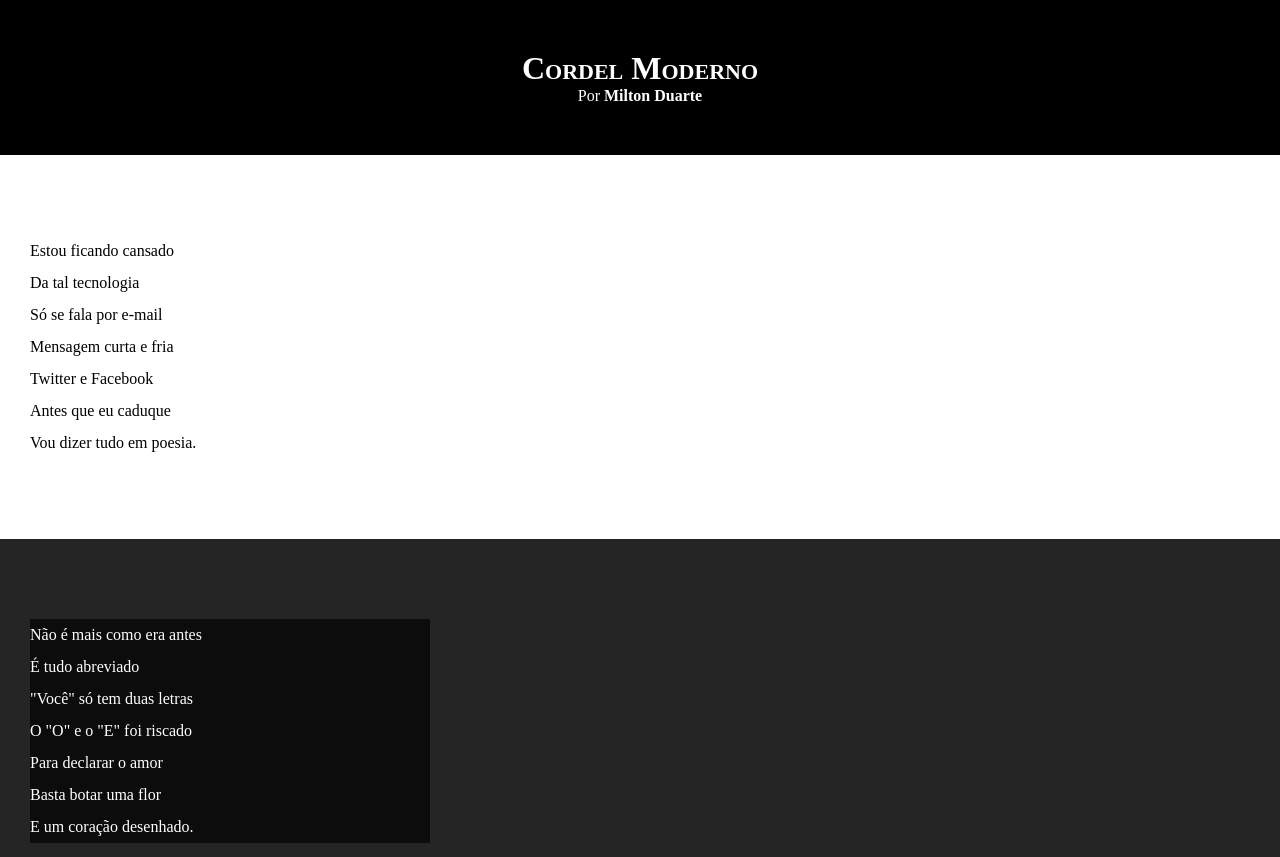
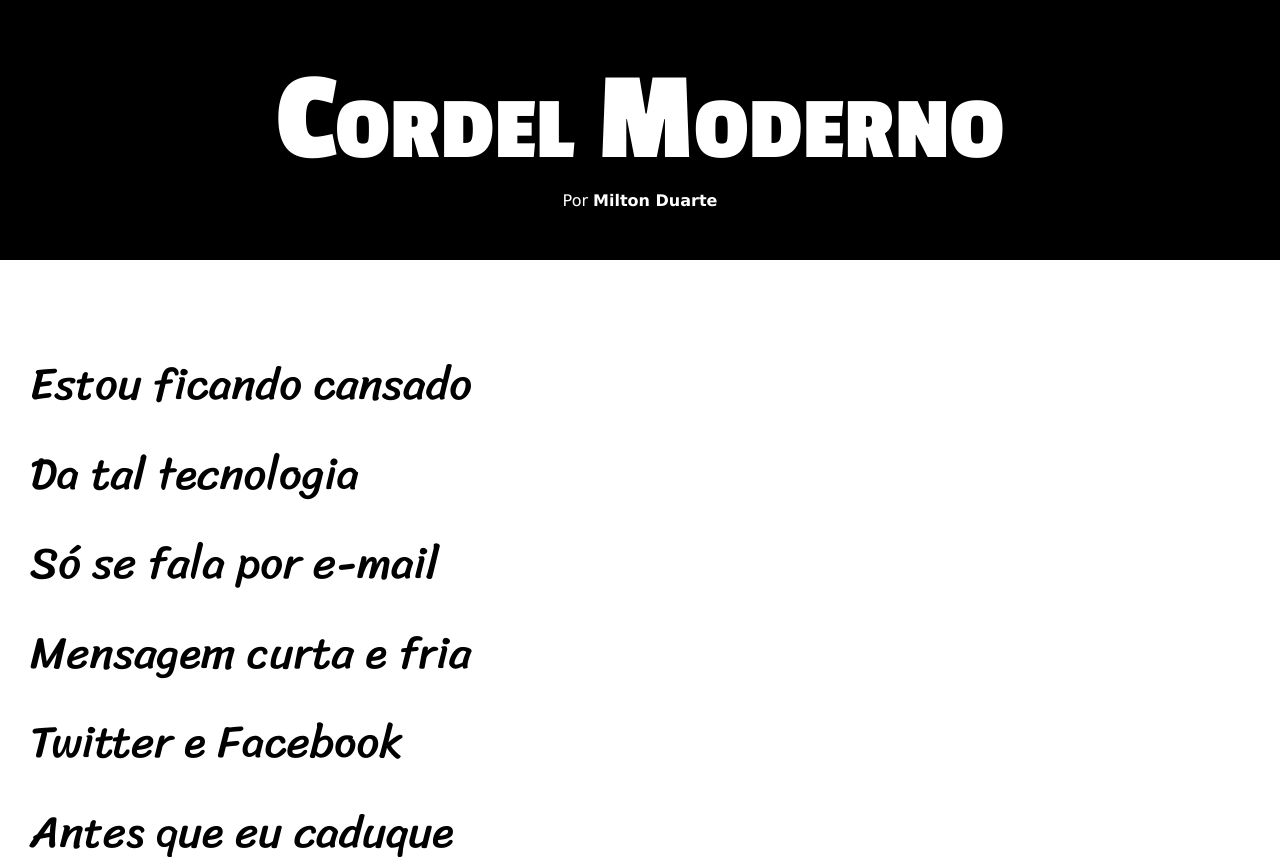
Before and after one commit to cordeirocode/projeto-cordel, a plain HTML site: page index.html in a window 1280 px wide. Shown: the top 857 px of the page. Drawn offline with Linux system fonts and the light colour scheme.

Commit message:
Atualização de estilos projeto-cordel

```diff
--- a/estilo/style.css
+++ b/estilo/style.css
@@ -1,4 +1,14 @@
 @charset "UTF-8";
+
+@import url('https://fonts.googleapis.com/css2?family=Passion+One:wght@400;700;900&display=swap');
+
+@import url('https://fonts.googleapis.com/css2?family=Passion+One:wght@400;700;900&family=Sriracha&display=swap');
+
+:root  {
+    --font01: Verdana, Geneva, Tahoma, sans-serif;
+    --font02: "Passion One", sans-serif;
+    --font03: "Sriracha", cursive;
+}
 
 * {
     margin: 0px;
@@ -8,6 +18,7 @@
 html, body {
     min-height: 100vh;
     background-color: darkgray;
+    font-family: var(--font01);
 }
 
 header {
@@ -19,6 +30,8 @@ header {
 header > h1 {
     padding-top: 50px;
     font-variant: small-caps;
+    font-family: var(--font02);
+    font-size: 10vw;
 }
 
 header > p {
@@ -40,6 +53,8 @@ section {
     padding-bottom: 10vh;
     padding-left: 30px;
     line-height: 2em;
+    font-family: var(--font03);
+    font-size: 3.5vw;
 }
 
 section.normal {
@@ -53,7 +68,8 @@ section.imagem {
 }
 
 section.imagem > p {
-    width: 400px;
+    display: inline-block;
+    padding: 10px;
     background-color: rgb(12, 12, 12);
 
 }
```
